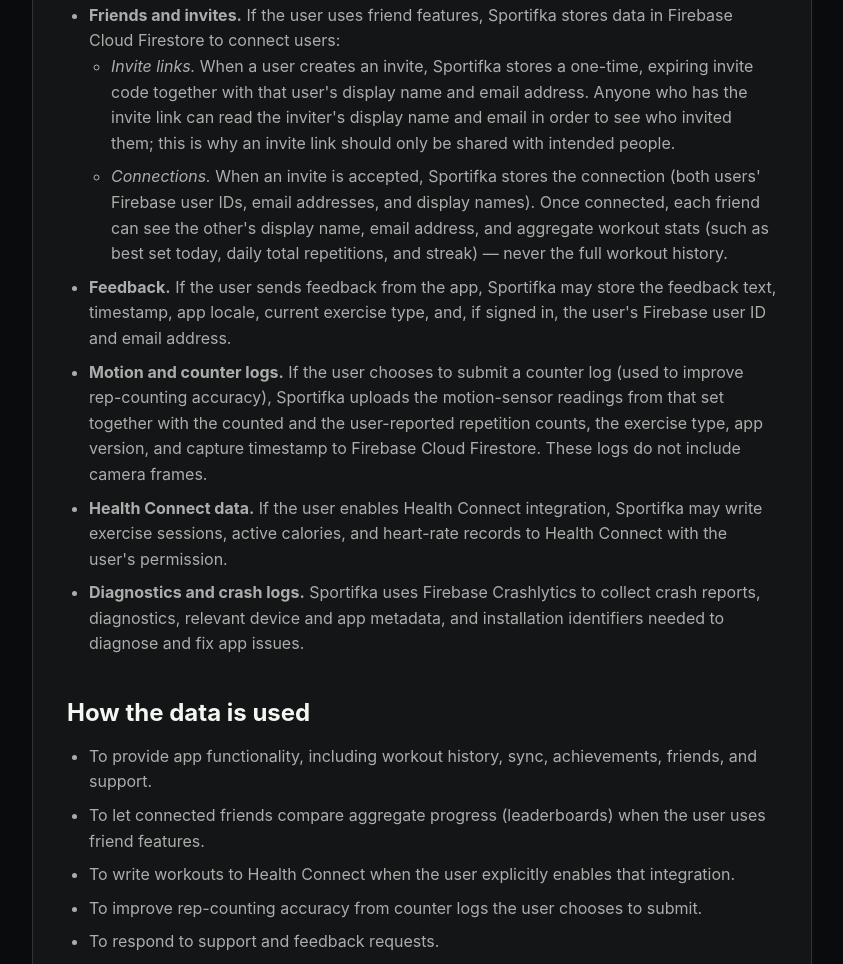
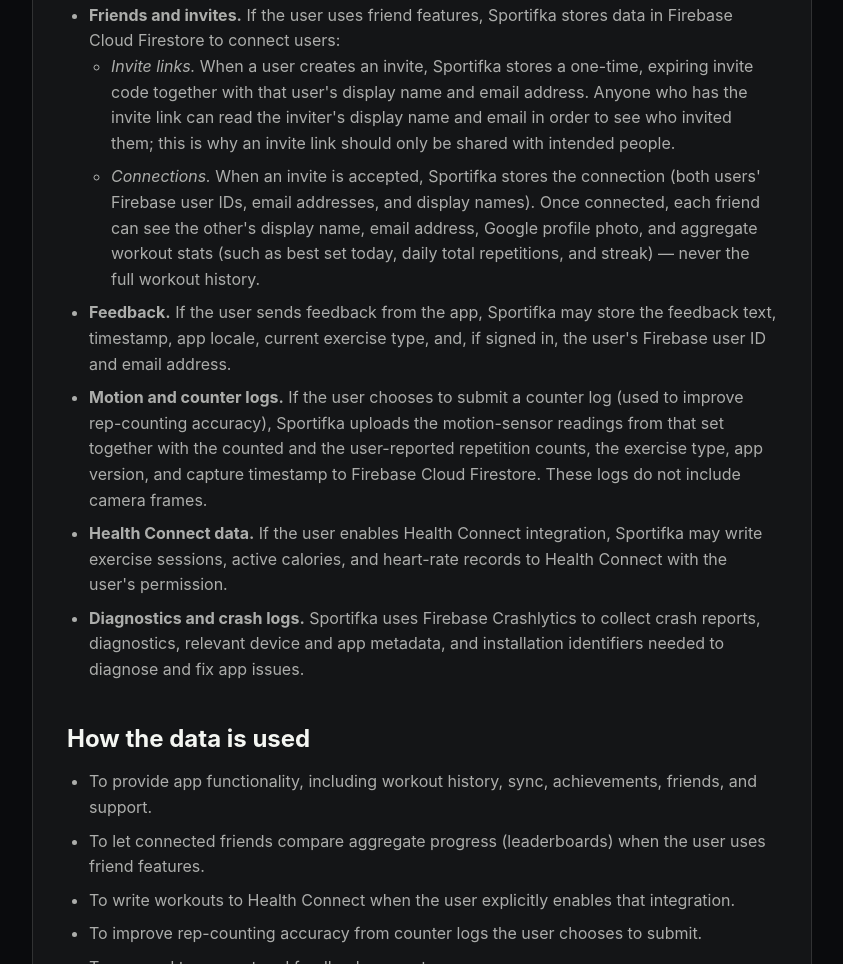
Before and after one commit to dandroinka/sportifka, a plain HTML site: page docs/privacy.html in a window 1280 px wide. Shown: the part 1216-2180 px from the top of the page, without its empty margins (128-971 px from the left). Drawn offline with Linux system fonts and the light colour scheme.

Commit message:
rules update

```diff
--- a/docs/privacy.html
+++ b/docs/privacy.html
@@ -83,9 +83,9 @@
               <li>
                 <em>Connections.</em> When an invite is accepted, Sportifka stores the connection
                 (both users' Firebase user IDs, email addresses, and display names). Once connected,
-                each friend can see the other's display name, email address, and aggregate workout
-                stats (such as best set today, daily total repetitions, and streak) — never the full
-                workout history.
+                each friend can see the other's display name, email address, Google profile photo,
+                and aggregate workout stats (such as best set today, daily total repetitions, and
+                streak) — never the full workout history.
               </li>
             </ul>
           </li>
```
